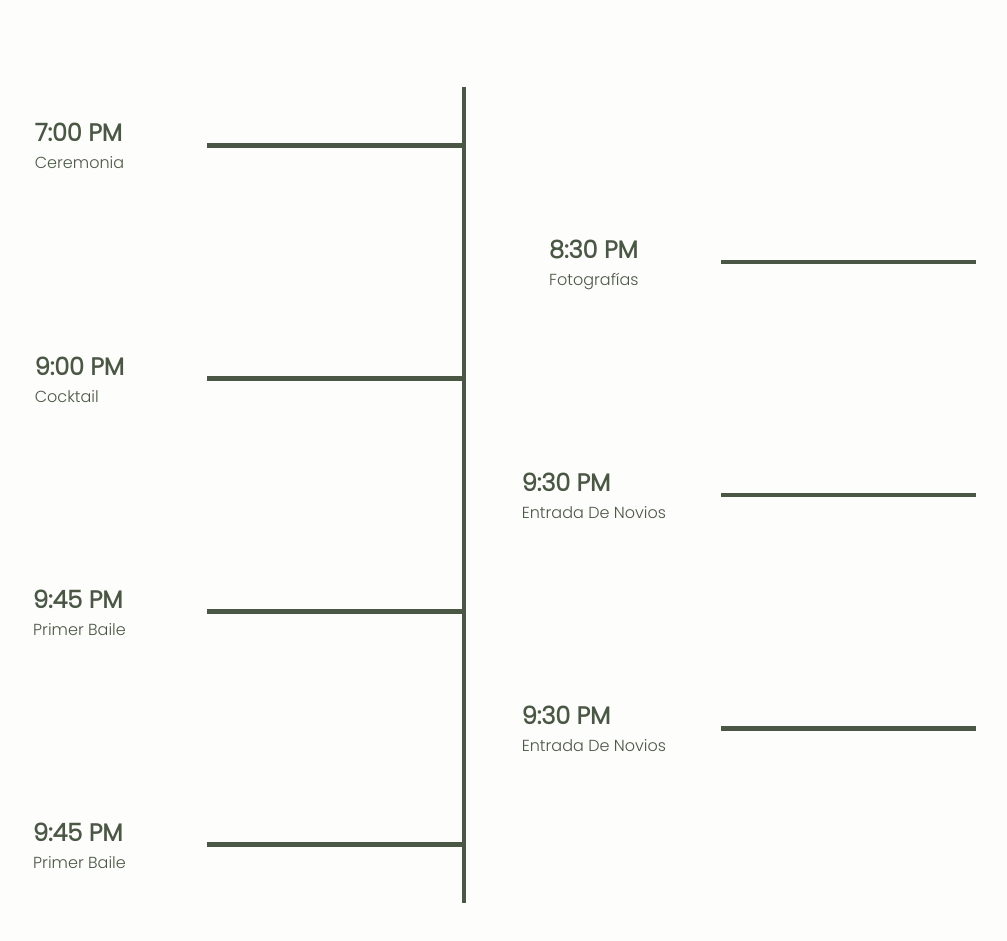
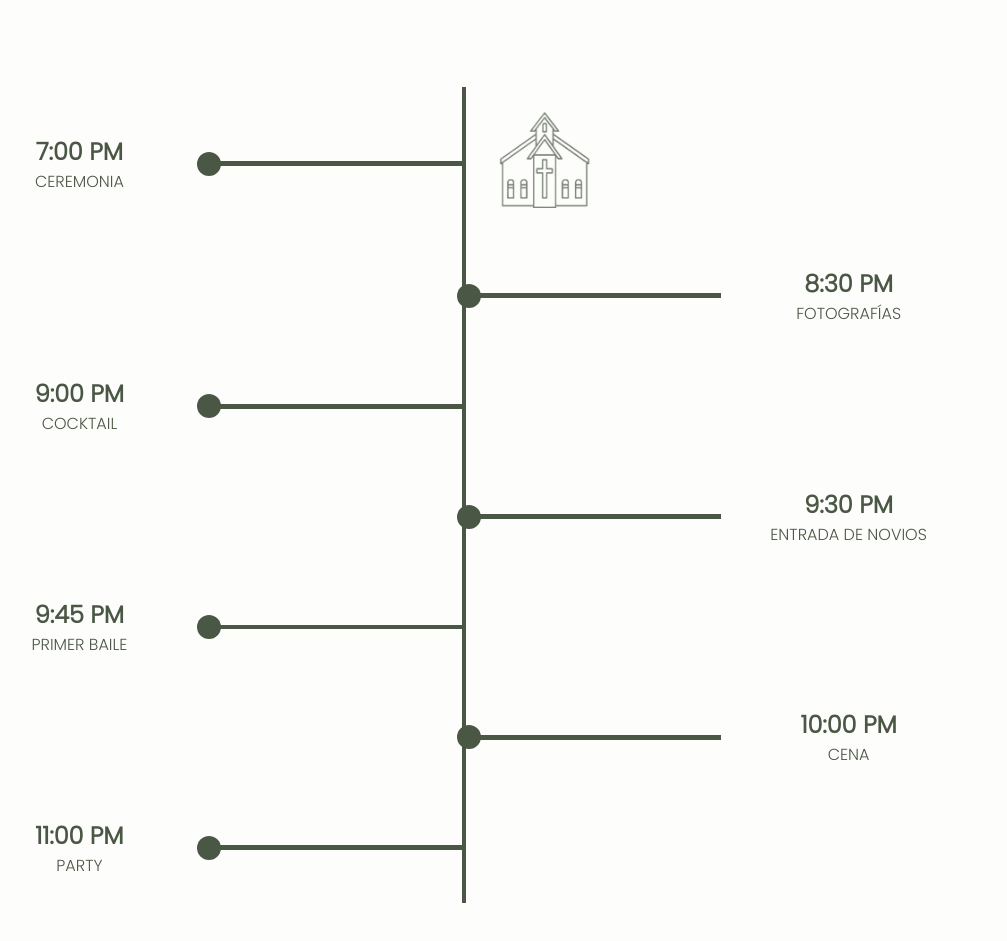
Before and after one commit to urirmz/LaliServer, a plain HTML site: page index.html in a window 1280 px wide. Shown: the part 3140-4081 px from the top of the page, without its empty margins (176-1183 px from the left). Drawn offline with Linux system fonts and the light colour scheme; a web font is replaced by a local one.

Commit message:
Added cool stuff

```diff
--- a/index.html
+++ b/index.html
@@ -138,66 +138,82 @@
         </section>
         <section id="guiaDelEvento">
             <div id="timeline">
-                <div class="eventDescription leftText">
-                    <div class="eventText">
+                <div class="event">
+                    <div class="eventDescription">
                         <h2>7:00 PM</h2>
                         <p>Ceremonia</p>
                     </div>
-                    <div></div><div class="middleLine"></div><div></div>
+                    <div></div><div class="middleLine">
+                        <div class="lineCircle"></div>
+                    </div><div></div>
+                </div>
+                <div class="middleLine"></div>
+                <div class="eventIcon">
+                    <img src="./img/icons/churchIcon.png" alt="">
+                </div>
+                <div class="eventIcon"></div>
+                <div class="middleLine"></div>
+                <div class="event">
+                    <div></div><div class="middleLine circleRight">
+                        <div class="lineCircle"></div>
+                    </div><div></div>
+                    <div class="eventDescription rightText">
+                        <h2>8:30 PM</h2>
+                        <p>Fotografías</p>
+                    </div>
+                </div>
+                <div class="event">
+                    <div class="eventDescription">
+                        <h2>9:00 PM</h2>
+                        <p>Cocktail</p>
+                    </div>
+                    <div></div><div class="middleLine">
+                        <div class="lineCircle"></div>
+                    </div><div></div>
                 </div>
                 <div class="middleLine"></div>
                 <div class="eventIcon"></div>
                 <div class="eventIcon"></div>
                 <div class="middleLine"></div>
-                <div class="eventDescription rightText">
-                    <div></div><div class="middleLine"></div><div></div>
-                    <div class="eventText">
-                        <h2>8:30 PM</h2>
-                        <p>Fotografías</p>
+                <div class="event">
+                    <div></div><div class="middleLine">
+                        <div class="lineCircle"></div>
+                    </div><div></div>
+                    <div class="eventDescription rightText">
+                        <h2>9:30 PM</h2>
+                        <p>Entrada de novios</p>
                     </div>
                 </div>
-                <div class="eventDescription leftText">
-                    <div class="eventText">
-                        <h2>9:00 PM</h2>
-                        <p>Cocktail</p>
+                <div class="event">
+                    <div class="eventDescription">
+                        <h2>9:45 PM</h2>
+                        <p>Primer baile</p>
                     </div>
-                    <div></div><div class="middleLine"></div><div></div>
+                    <div></div><div class="middleLine">
+                        <div class="lineCircle"></div>
+                    </div><div></div>
                 </div>
                 <div class="middleLine"></div>
                 <div class="eventIcon"></div>
                 <div class="eventIcon"></div>
                 <div class="middleLine"></div>
-                <div class="eventDescription rightText">
-                    <div></div><div class="middleLine"></div><div></div>
-                    <div class="eventText">
-                        <h2>9:30 PM</h2>
-                        <p>Entrada de novios</p>
+                <div class="event">
+                    <div></div><div class="middleLine">
+                        <div class="lineCircle"></div>
+                    </div><div></div>
+                    <div class="eventDescription rightText">
+                        <h2>10:00 PM</h2>
+                        <p>Cena</p>
                     </div>
                 </div>
-                <div class="eventDescription leftText">
-                    <div class="eventText">
-                        <h2>9:45 PM</h2>
-                        <p>Primer baile</p>
+                <div class="event">
+                    <div class="eventDescription">
+                        <h2>11:00 PM</h2>
+                        <p>Party</p>
                     </div>
-                    <div></div><div class="middleLine"></div><div></div>
-                </div>
-                <div class="middleLine"></div>
-                <div class="eventIcon"></div>
-                <div class="eventIcon"></div>
-                <div class="middleLine"></div>
-                <div class="eventDescription rightText">
-                    <div></div><div class="middleLine"></div><div></div>
-                    <div class="eventText">
-                        <h2>9:30 PM</h2>
-                        <p>Entrada de novios</p>
-                    </div>
-                </div>
-                <div class="eventDescription leftText">
-                    <div class="eventText">
-                        <h2>9:45 PM</h2>
-                        <p>Primer baile</p>
-                    </div>
-                    <div></div><div class="middleLine"></div><div></div>
+                    <div></div><div class="middleLine">
+                        <div class="lineCircle"></div>
+                    </div><div></div>
                 </div>
                 <div class="middleLine"></div>
                 <div class="eventIcon"></div>
--- a/styles.css
+++ b/styles.css
@@ -208,31 +208,60 @@ section {
 }
 
 #timeline {
+    --midLinesWeight: 0.3em;
     display: grid;
-    grid-template-columns: 1fr 0.3em 1fr;
+    grid-template-columns: 1fr var(--midLinesWeight) 1fr;
     gap: 0;
     width: 100%;
     height: 100%;
-    text-transform: capitalize;
+    text-transform: uppercase;
 }
 
 .middleLine {
     background-color: var(--dark-green);
 }
 
-.eventDescription {
+.lineCircle {
+    --circle-diameter: 1.5em;
+    height: var(--circle-diameter);
+    width: var(--circle-diameter);
+    background-color: var(--dark-green);
+    border-radius: 50%;
+    margin-top: calc(var(--circle-diameter) / -2 + calc(var(--midLinesWeight) / 2));
+    margin-left: calc(var(--circle-diameter) / -2 + calc(var(--midLinesWeight) / 2));
+}
+
+.circleRight {
+    align-items: right;
+    margin-top: calc(var(--circle-diameter) / -2 + calc(var(--midLinesWeight) / 2));
+    margin-right: calc(var(--circle-diameter) / -2 + calc(var(--midLinesWeight) / 2));
+}
+
+.event {
     display: grid;
     grid-template-rows: 1fr 0.3em 1fr;
     grid-template-columns: 1fr 1fr;
-    padding: 0;
+}
+
+.eventDescription {
+    grid-row: 1 / 4;
+    margin: auto;
+    text-align: center;
+}
+
+.eventDescription h2, .eventDescription p {
     margin: 0;
 }
 
-.eventText {
-    grid-row: 1 / 4;
-    margin: auto;
+.rightText {
+    grid-column: 2 / 3;
 }
 
-.eventText h2, .eventDescription p {
-    margin: 0;
+.eventIcon {
+    margin: auto 2em;
 }
+
+.eventIcon img {
+    max-height: 6em;
+
+}
```
Also changed, not shown: img/icons/churchIcon.png (added).
